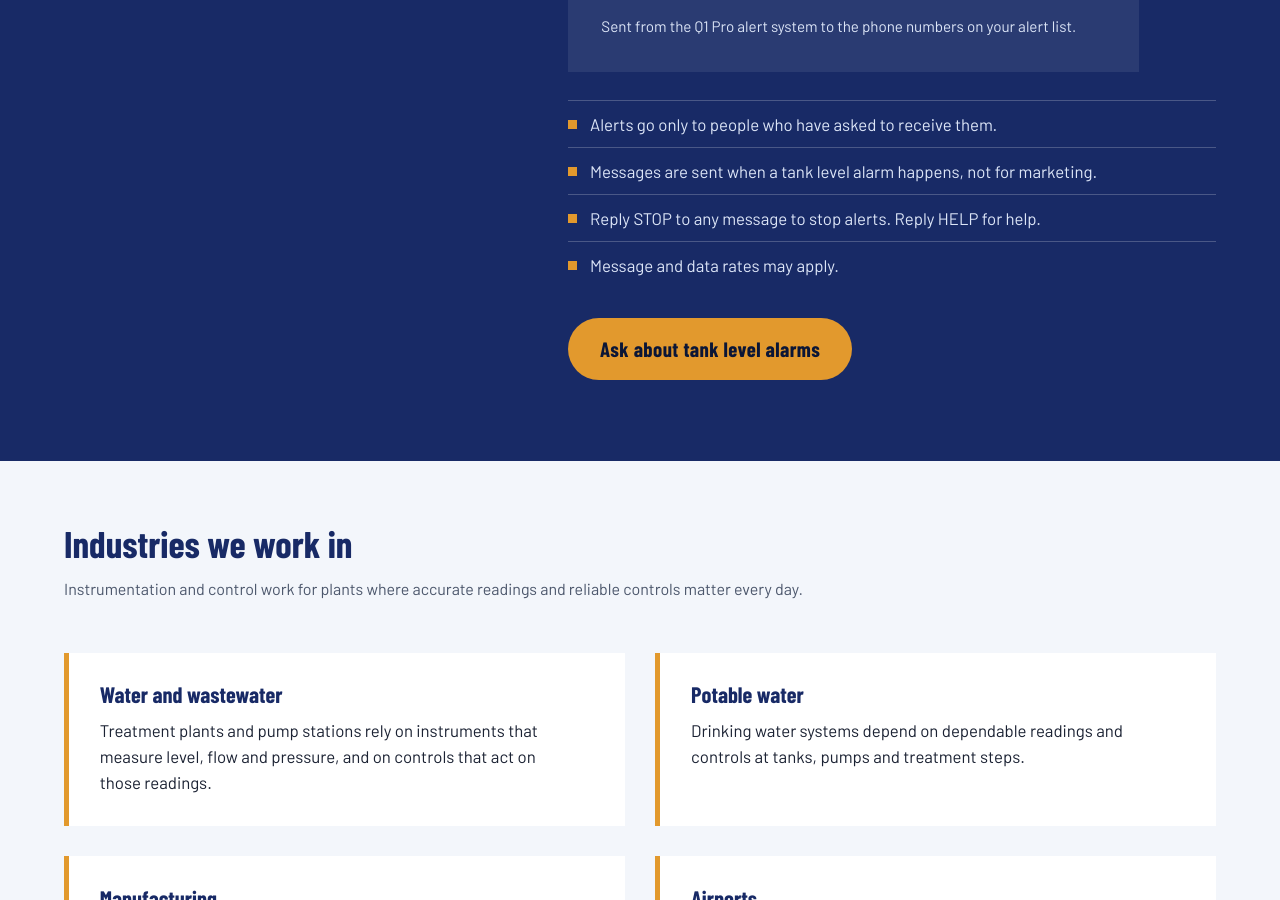
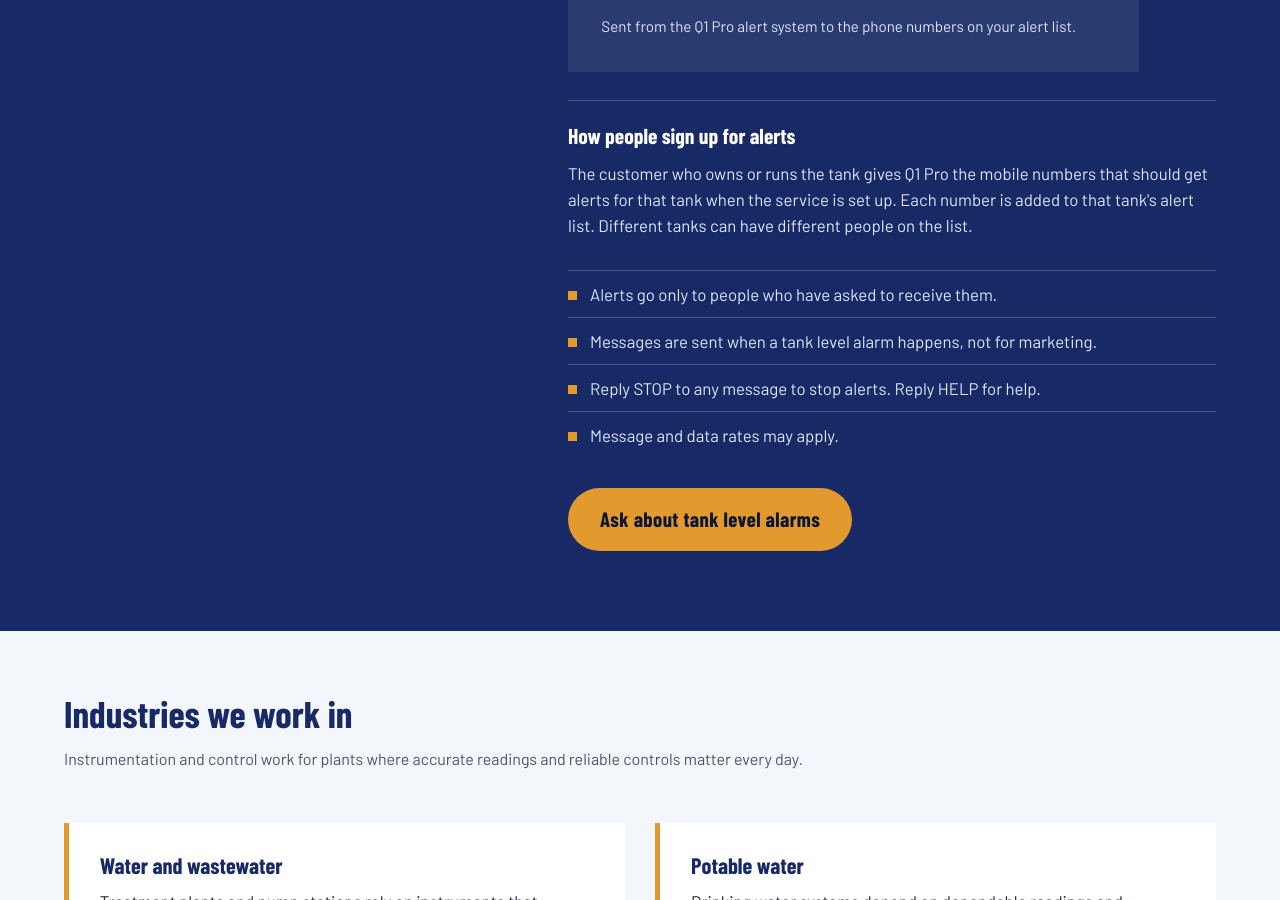
Before and after one commit to gearupcode-dev/q1pro-site, a plain HTML site: page index.html in a window 1280 px wide. Shown: the part 2999-3899 px from the top of the page. Drawn offline with Linux system fonts and the light colour scheme.

Commit message:
Add how-people-sign-up wording, matching privacy terms and tab icon

```diff
--- a/index.html
+++ b/index.html
@@ -5,6 +5,8 @@
 <meta name="viewport" content="width=device-width, initial-scale=1">
 <title>Q1 Professional Services LLC</title>
 <meta name="description" content="Q1 Professional Services does instrumentation and control work for water and wastewater plants, manufacturers and airports, and builds fiber and microwave links for telecom companies.">
+<link rel="icon" type="image/png" href="favicon.png">
+<link rel="apple-touch-icon" href="apple-touch-icon.png">
 <link rel="stylesheet" href="site.css">
 </head>
 <body>
@@ -124,6 +126,11 @@
           <p class="note">An example of the message you would receive.</p>
           <div class="bubble"><p>Q1 Pro alert: Low level at Tank 2. Please check the tank. Reply STOP to stop alerts, HELP for help. Msg and data rates may apply.</p></div>
           <p class="who">Sent from the Q1 Pro alert system to the phone numbers on your alert list.</p>
+        </div>
+
+        <div class="signup">
+          <h3>How people sign up for alerts</h3>
+          <p>The customer who owns or runs the tank gives Q1 Pro the mobile numbers that should get alerts for that tank when the service is set up. Each number is added to that tank's alert list. Different tanks can have different people on the list.</p>
         </div>
 
         <ul class="rules">
--- a/site.css
+++ b/site.css
@@ -355,3 +355,7 @@ a { color: inherit; }
 
 .foot-logo { display: inline-block; margin-bottom: 18px; background: #fff; padding: 12px 20px; border-radius: 4px; border-bottom: 4px solid var(--orange); }
 .foot-logo img { display: block; height: clamp(46px, 3.6vw, 64px); width: auto; }
+
+.featured .signup { margin: 28px 0 0; max-width: 40em; padding: 18px 0 4px; border-top: 1px solid rgba(255,255,255,.22); }
+.featured .signup h3 { margin: 0 0 8px; font-family: 'Barlow Condensed', sans-serif; font-weight: 700; font-size: 1.35rem; color: #fff; }
+.featured .signup p { margin: 0; color: #DCE5F7; }
```
Also changed, not shown: privacy.html (+3 -1 lines), apple-touch-icon.png (added), favicon.png (added).
